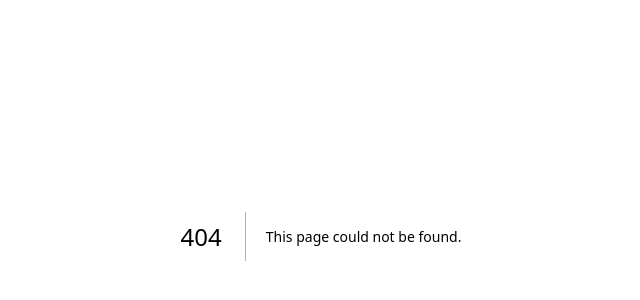
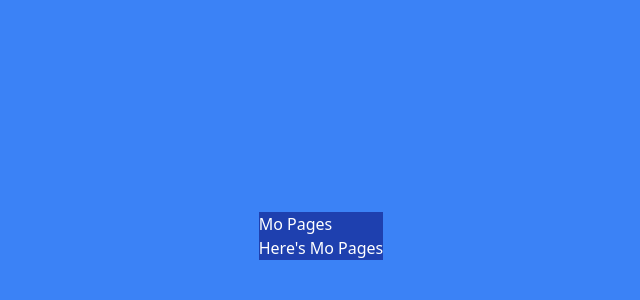
Before and after one commit to angela-mo/real-estate, a Next.js app: page /mo in a window 1280 px wide. Before the commit this address had no page. Shown: the part 164-464 px from the top of the page, without its empty margins (319-959 px from the left). Built offline with nearby package versions, Linux system fonts and the light colour scheme.

Commit message:
built out the mo pge

```diff
--- a/pages/index.tsx
+++ b/pages/index.tsx
@@ -1,9 +1,5 @@
 const HomePage = () => {
+  return <h1>Home Page</h1>;
+};
 
-  return (
-    <h1>Home Page</h1>
-  )
-
-}
-
-export default HomePage
+export default HomePage;
--- /dev/null
+++ b/pages/mo.tsx
@@ -0,0 +1,14 @@
+/* eslint-disable react/no-unescaped-entities */
+
+const MoPage = () => {
+	return (
+		<div className="bg-blue-500 w-full h-screen flex items-center justify-center">
+			<div className="bg-blue-800">
+				<h1 className="text-white">Mo Pages</h1>
+				<p className="text-white">Here's Mo Pages</p>
+			</div>
+		</div>
+	);
+};
+
+export default MoPage;
```
Also changed, not shown: 1 other file (tests, documents, lock files or other folders).
